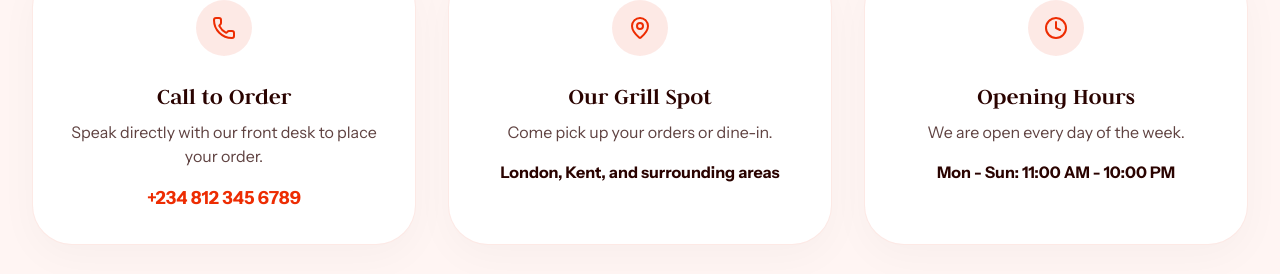
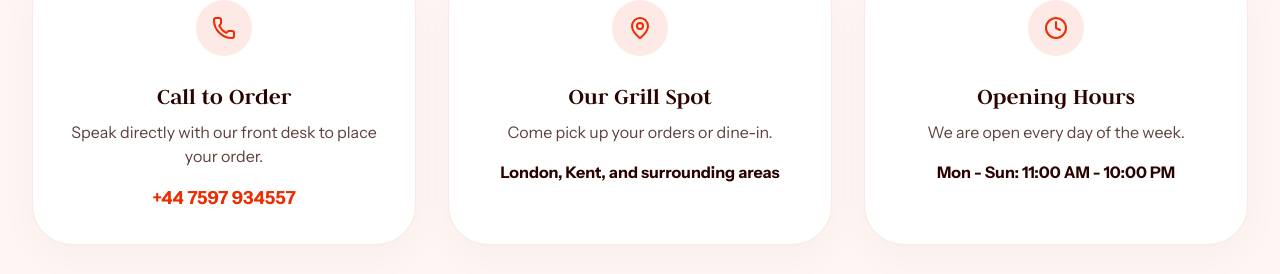
Before and after one commit to davemayor2/TyliciousGrillz, a Next.js app: page /menu in a window 1280 px wide. Shown: the part 5062-5336 px from the top of the page. Built offline with nearby package versions, Linux system fonts and the light colour scheme; a web font is replaced by a local one.

Commit message:
Contact Number Update

```diff
--- a/components/sections/menu/Contact.tsx
+++ b/components/sections/menu/Contact.tsx
@@ -40,7 +40,7 @@ export default function Contact() {
               <p className="font-sans text-brand-brown/75 text-sm md:text-base mb-4">
                 Speak directly with our front desk to place your order.
               </p>
-              <span className="font-sans font-bold text-lg text-brand-orange">+234 812 345 6789</span>
+              <span className="font-sans font-bold text-lg text-brand-orange">+44 7597 934557</span>
             </Card>
           </AnimatedSection>
 
```
Also changed, not shown: 1 other file (tests, documents, lock files or other folders).
